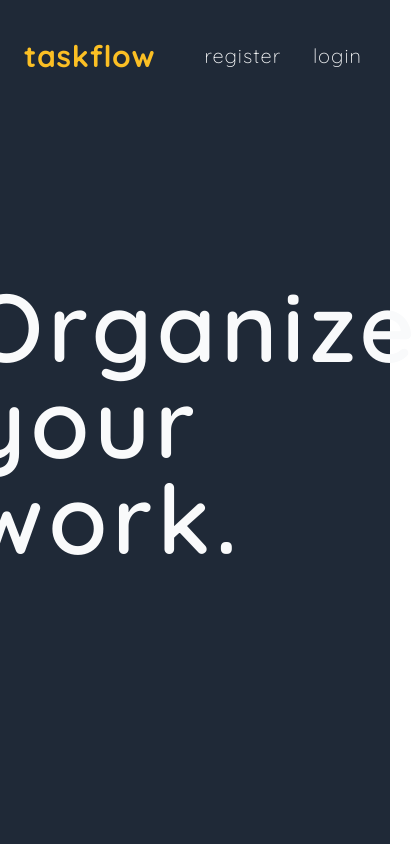
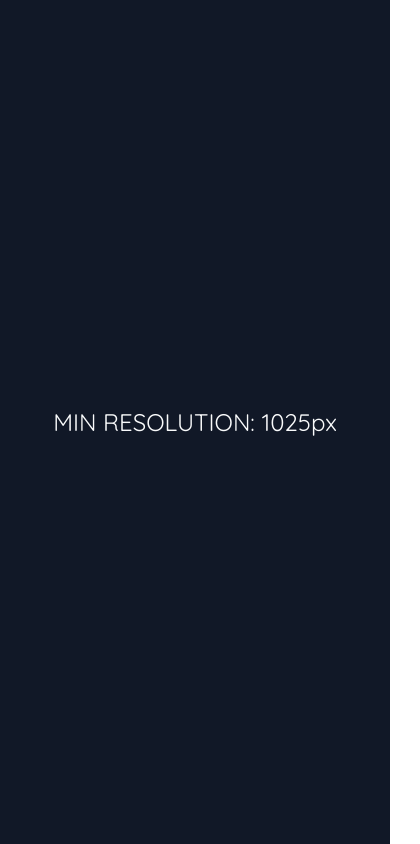
Before and after one commit to porithe/taskflow--frontend, a Vue app: page / in a window 390 px wide. Shown: the whole page, 420 px wide, since content can reach past the window. Built offline with nearby package versions, Linux system fonts and the light colour scheme.

Commit message:
add check resolution, add responsive home text

```diff
--- a/src/App.vue
+++ b/src/App.vue
@@ -25,5 +25,11 @@ html {
   width: 100%;
   height: 100%;
   @apply flex flex-col bg-gray-800;
+  @media (min-width: 1px) and (max-width: 1024px) {
+    &::after {
+      @apply absolute inset-0 flex justify-center items-center bg-gray-900 text-gray-50 text-2xl;
+      content: "MIN RESOLUTION: 1025px";
+    }
+  }
 }
 </style>
--- a/src/views/Home.vue
+++ b/src/views/Home.vue
@@ -1,6 +1,8 @@
 <template>
   <div class="flex items-center justify-center flex-grow">
-    <h1 class="text-8xl text-gray-50 font-semibold mb-28 tracking-wider">
+    <h1
+      class="xl:text-8xl md:text-6xl text-gray-50 font-semibold mb-28 tracking-wider"
+    >
       Organize your work.
     </h1>
   </div>
```
